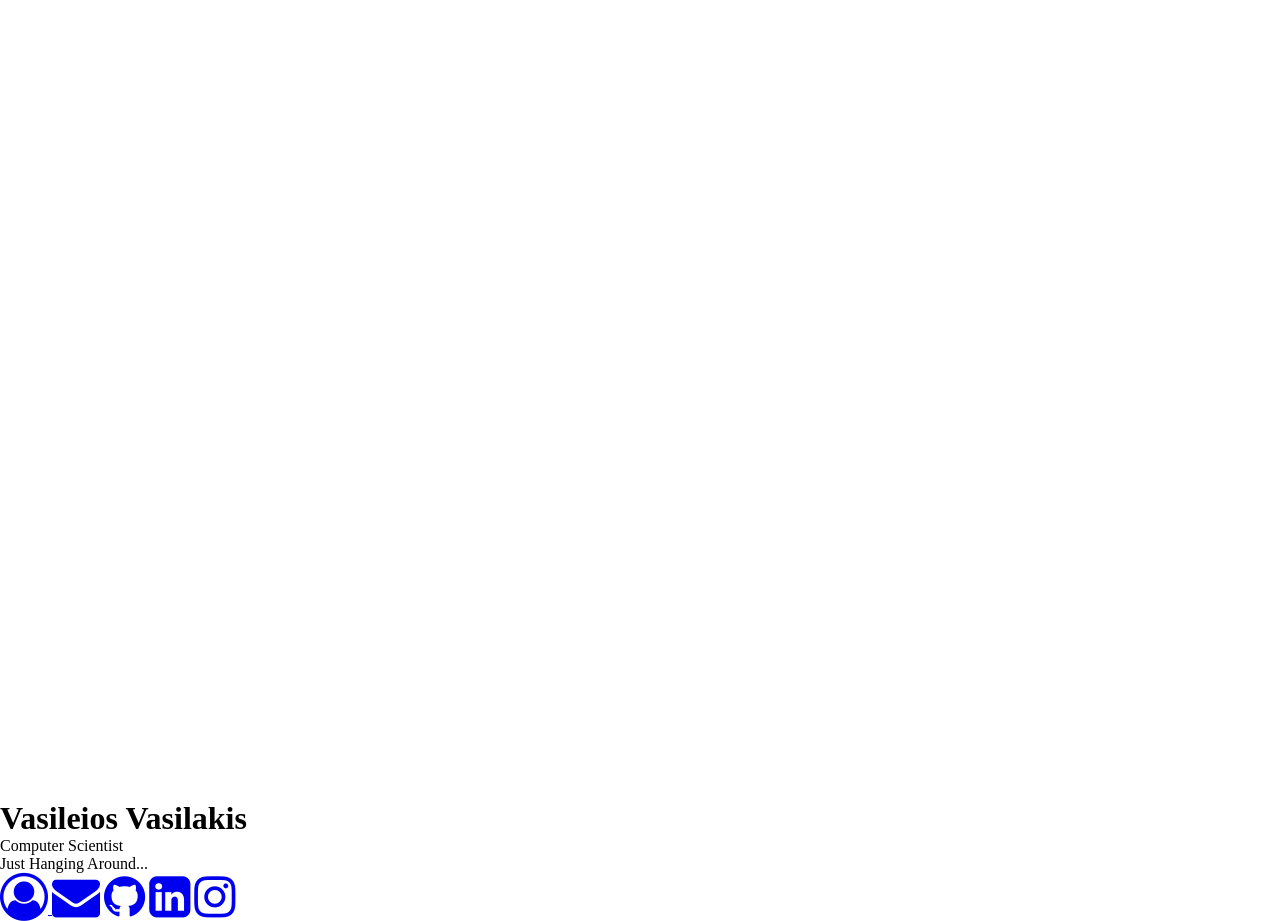
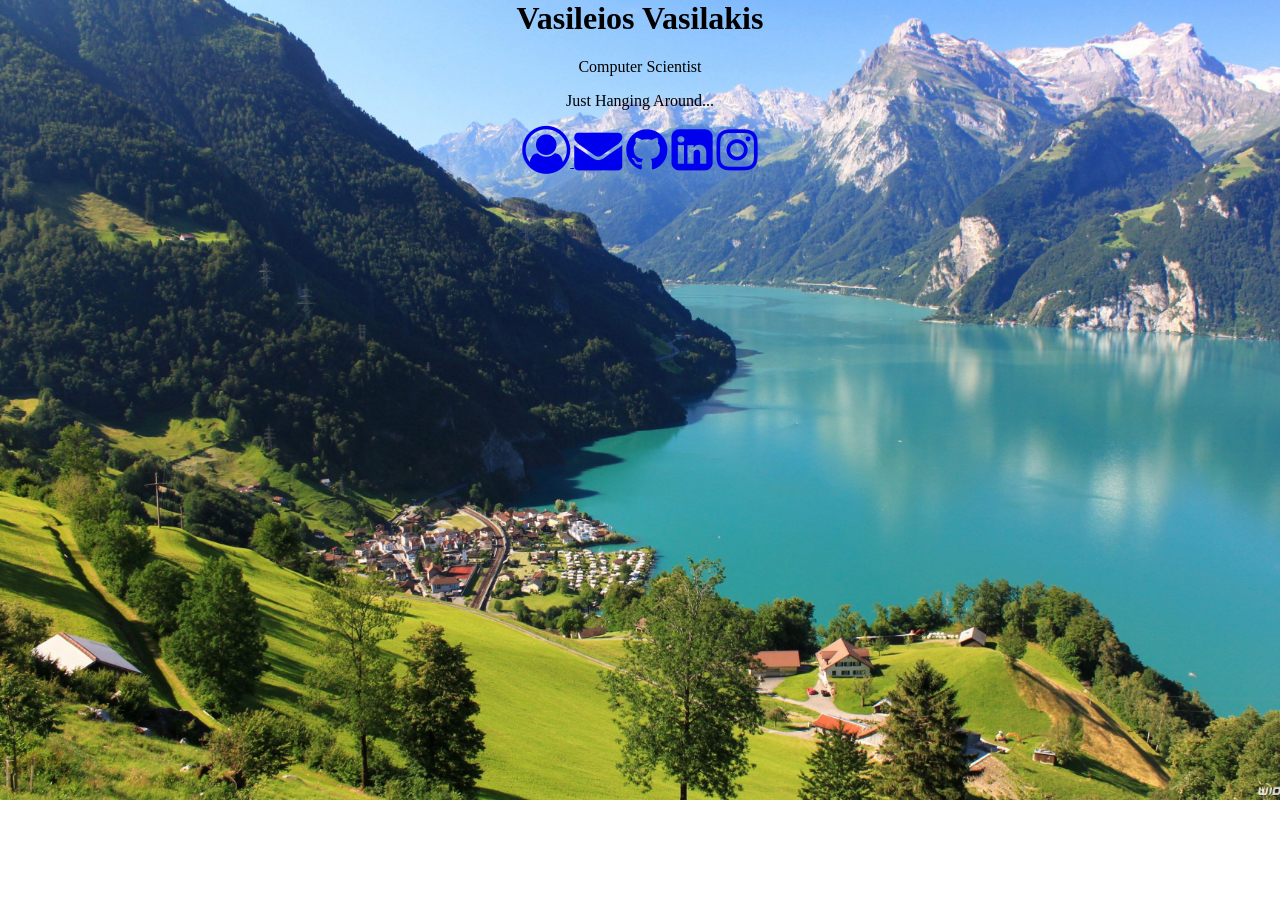
Before and after one commit to super-m-a-n/super-m-a-n, a plain HTML site: page index.html in a window 1280 px wide. After the commit the page ends 800 px from the top, so only its background shows below. Drawn offline with Linux system fonts and the light colour scheme.

Commit message:
background photo test new

```diff
--- a/index.html
+++ b/index.html
@@ -4,10 +4,22 @@
 	<meta name="viewport" content="width=device-width, initial-scale=1.0">
 	<title>Vasilis Vasilakis Bio</title>
 	<link rel="stylesheet" href="https://cdnjs.cloudflare.com/ajax/libs/font-awesome/4.7.0/css/font-awesome.min.css">
+
+	<style>
+	#photo {
+		background-image: url("./files/photo.jpg");
+		background-size: cover;
+		background-repeat: no-repeat;
+		height: 100vh;
+		margin: 0;
+		padding: 0;
+	}
+</style>
+
 </head>
-<body>
-	<div class="background-photo"></div>
 
+<body id="photo">
+	<center>
 		<h1>Vasileios Vasilakis</h1>
 		<p>Computer Scientist</p>
 		<p>Just Hanging Around...</p>
@@ -16,19 +28,7 @@
 		<a href="https://github.com/super-m-a-n"> <i class="fa fa-github" style="font-size:48px"></i></a>
 		<a href="https://www.linkedin.com/in/vasilis-vasilakis-cs/"> <i class="fa fa-linkedin-square" style="font-size:48px"></i></a>
 		<a href="https://www.instagram.com/_vasilisvasilakis_/"> <i class="fa fa-instagram" style="font-size:48px"></i></a>
+	</center>
 </body>
 
-<style>
-	* {
-		margin: 0;
-		padding: 0;
-	}
-
-	.background-photo {
-		background-photo: url(./files/photo.jpg);
-		background-size: cover;
-		background-repeat: no-repeat;
-		height: 100vh;
-	}
-</style>
 </html>
```
Lines whose indentation alone changed are shown as unchanged.
